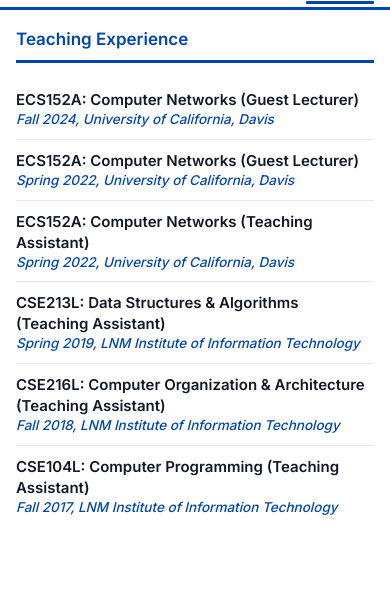
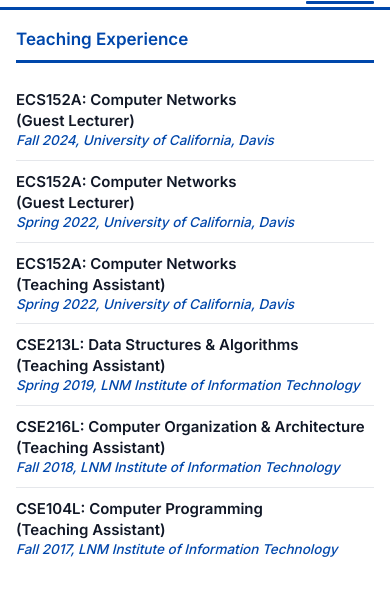
Before and after one commit to Yash-Vekaria/yashvekaria.com, a plain HTML site: page teaching.html in a window 390 px wide. Shown: the part 180-776 px from the top of the page. Drawn offline with Linux system fonts and the light colour scheme.

Commit message:
Mobile: teaching entries on three lines.

```diff
--- a/teaching.html
+++ b/teaching.html
@@ -9,7 +9,7 @@
     <link rel="icon" type="image/svg+xml" href="img/favicon.svg">
     <link rel="stylesheet" href="css/styles.css">
     <link rel="stylesheet" href="css/sidebar.css">
-    <link rel="stylesheet" href="css/mobile.css?v=20261129">
+    <link rel="stylesheet" href="css/mobile.css?v=20261130">
     <link href="https://fonts.googleapis.com/css2?family=Inter:wght@300;400;500;600;700&display=swap" rel="stylesheet">
     <link rel="stylesheet" href="https://cdnjs.cloudflare.com/ajax/libs/font-awesome/6.5.2/css/all.min.css">
 </head>
@@ -114,7 +114,7 @@
                     <div class="talk-entry">
                         <div class="talk-date">ECS 152A</div>
                         <div class="talk-content">
-                            <div class="talk-title"><span class="mobile-only">ECS152A: </span>Computer Networks (Guest Lecturer)</div>
+                            <div class="talk-title"><span class="desktop-only">Computer Networks (Guest Lecturer)</span><span class="mobile-only">ECS152A: Computer Networks<br>(Guest Lecturer)</span></div>
                             <div class="talk-venue">Fall 2024, University of California, Davis</div>
                         </div>
                     </div>
@@ -122,7 +122,7 @@
                     <div class="talk-entry">
                         <div class="talk-date">ECS 152A</div>
                         <div class="talk-content">
-                            <div class="talk-title"><span class="mobile-only">ECS152A: </span>Computer Networks (Guest Lecturer)</div>
+                            <div class="talk-title"><span class="desktop-only">Computer Networks (Guest Lecturer)</span><span class="mobile-only">ECS152A: Computer Networks<br>(Guest Lecturer)</span></div>
                             <div class="talk-venue">Spring 2022, University of California, Davis</div>
                         </div>
                     </div>
@@ -130,7 +130,7 @@
                     <div class="talk-entry">
                         <div class="talk-date">ECS 152A</div>
                         <div class="talk-content">
-                            <div class="talk-title"><span class="mobile-only">ECS152A: </span>Computer Networks (Teaching Assistant)</div>
+                            <div class="talk-title"><span class="desktop-only">Computer Networks (Teaching Assistant)</span><span class="mobile-only">ECS152A: Computer Networks<br>(Teaching Assistant)</span></div>
                             <div class="talk-venue">Spring 2022, University of California, Davis</div>
                         </div>
                     </div>
@@ -138,7 +138,7 @@
                     <div class="talk-entry">
                         <div class="talk-date">CSE 213L</div>
                         <div class="talk-content">
-                            <div class="talk-title"><span class="mobile-only">CSE213L: </span>Data Structures & Algorithms (Teaching Assistant)</div>
+                            <div class="talk-title"><span class="desktop-only">Data Structures & Algorithms (Teaching Assistant)</span><span class="mobile-only">CSE213L: Data Structures & Algorithms<br>(Teaching Assistant)</span></div>
                             <div class="talk-venue">Spring 2019, LNM Institute of Information Technology</div>
                         </div>
                     </div>
@@ -146,7 +146,7 @@
                     <div class="talk-entry">
                         <div class="talk-date">CSE 216L</div>
                         <div class="talk-content">
-                            <div class="talk-title"><span class="mobile-only">CSE216L: </span>Computer Organization & Architecture (Teaching Assistant)</div>
+                            <div class="talk-title"><span class="desktop-only">Computer Organization & Architecture (Teaching Assistant)</span><span class="mobile-only">CSE216L: Computer Organization & Architecture<br>(Teaching Assistant)</span></div>
                             <div class="talk-venue">Fall 2018, LNM Institute of Information Technology</div>
                         </div>
                     </div>
@@ -154,7 +154,7 @@
                     <div class="talk-entry">
                         <div class="talk-date">CSE 104L</div>
                         <div class="talk-content">
-                            <div class="talk-title"><span class="mobile-only">CSE104L: </span>Computer Programming (Teaching Assistant)</div>
+                            <div class="talk-title"><span class="desktop-only">Computer Programming (Teaching Assistant)</span><span class="mobile-only">CSE104L: Computer Programming<br>(Teaching Assistant)</span></div>
                             <div class="talk-venue">Fall 2017, LNM Institute of Information Technology</div>
                         </div>
                     </div>
```
Also changed, not shown: impact.html (+1 -1 lines), index.html (+1 -1 lines), publications.html (+1 -1 lines), recognition.html (+1 -1 lines), service.html (+1 -1 lines), students.html (+1 -1 lines).
